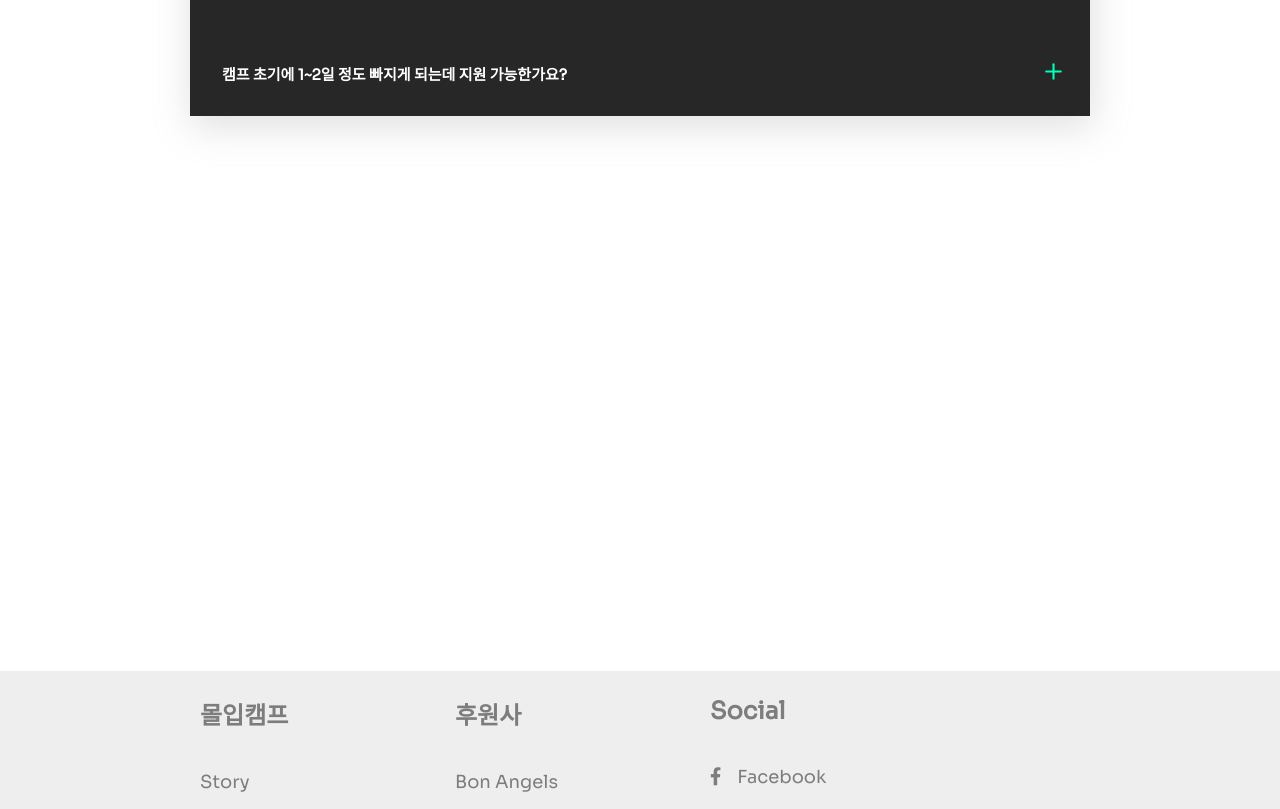
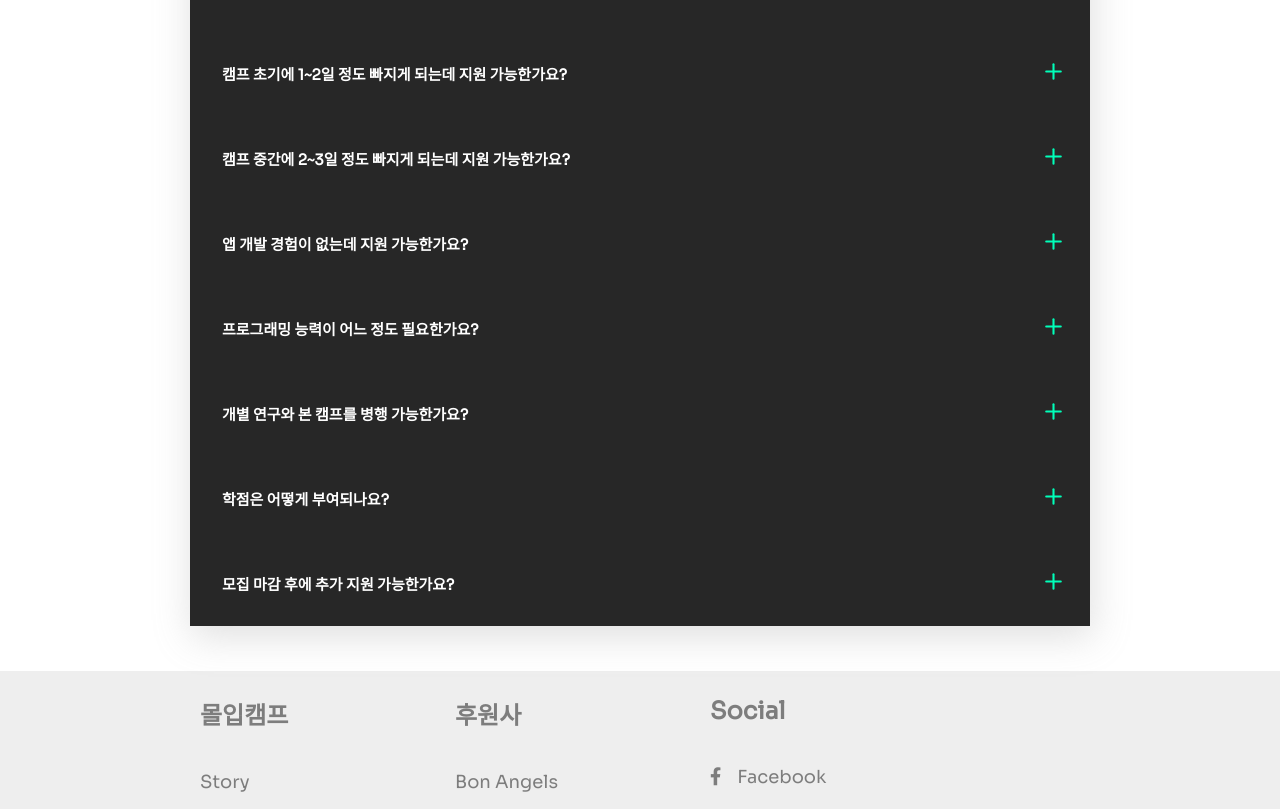
Before and after one commit to lke1221/madcamp_project3, a React (Create React App) app: page /faq in a window 1280 px wide. Shown: the part 387-1196 px from the top of the page. Built offline with nearby package versions, Linux system fonts and the light colour scheme.

Commit message:
0719 13:15

```diff
--- a/src/pages/faqData.js
+++ b/src/pages/faqData.js
@@ -10,5 +10,29 @@ export const faqData = [
     {
       question: '캠프 초기에 1~2일 정도 빠지게 되는데 지원 가능한가요?',
       answer: '몰입캠프의 기본 취지는 자율적 몰입입니다. 팀원과 협업하여 프로젝트를 해야 하기 때문에 일요일을 제외하고는 가급적 빠지지 않는 것을 권고합니다. 또한 몰입캠프는 초기가 매우 중요하기 때문에 초기에 1~2일을 빠지게 된다면, 캠프를 따라가기 힘들 수도 있음을 말씀드립니다.'
+    },
+    {
+      question: '캠프 중간에 2~3일 정도 빠지게 되는데 지원 가능한가요?',
+      answer: '몰입캠프는 팀워크로 진행되는 프로그래밍 캠프입니다. 캠프 기간 내에 이틀 이상 빠지게 된다면 팀원에게 지장을 주게 되므로 가급적 빠지지 않는 것을 권고합니다. 혹시라도 빠지게 된다면 사전에 운영진과 협의가 필요합니다.'
+    },
+    {
+      question: '앱 개발 경험이 없는데 지원 가능한가요?',
+      answer: '앱 개발 경험만 가지고 참가 여부를 판단하지 않기 때문에 앱 개발 경험이 없어도 지원 가능합니다.'
+    },
+    {
+      question: '프로그래밍 능력이 어느 정도 필요한가요?',
+      answer: '프로그래밍 능력은 컴퓨터 전공 2학년 정도의 수준 이상을 권장하지만, 프로그래밍 능력만으로 참가자를 선정하지 않기 때문에, 스스로 열심히 할 수 있는 의지가 있으면 가능합니다.'
+    },
+    {
+      question: '개별 연구와 본 캠프를 병행 가능한가요?',
+      answer: '4~5주 동안 일요일을 제외하고 대부분의 시간을 몰입캠프에 활용할 수 있어야 합니다. 따라서 개별 연구와 병행하기는 어렵습니다.'
+    },
+    {
+      question: '학점은 어떻게 부여되나요?',
+      answer: '교과목이고, 부여 학점은 1학점이며, Pass/Fail로 부여됩니다.'
+    },
+    {
+      question: '모집 마감 후에 추가 지원 가능한가요?',
+      answer: '모집 마감 이후에는 추가 지원은 받지 않습니다. 모집 기간이 지났다면, 다음 학기 개설 시에 지원해 주세요.'
     }
   ];
```
